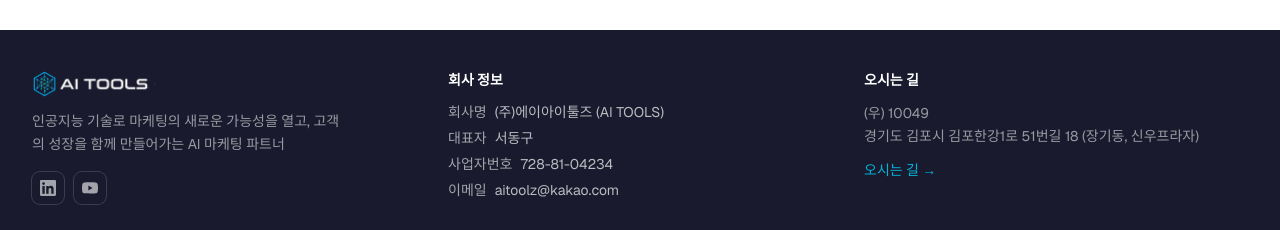
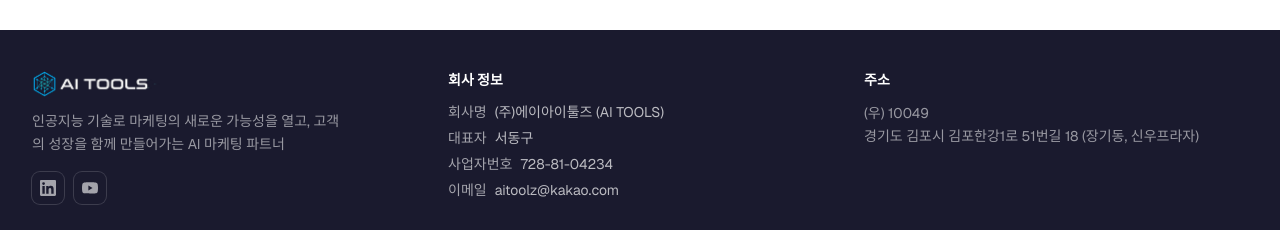
Before and after one commit to BuffSo/aitools, a Next.js app: page / in a window 1280 px wide. Shown: the part 3762-3992 px from the top of the page. Built offline with nearby package versions, Linux system fonts and the light colour scheme.

Commit message:
fix: remove 오시는 길 link from footer
- drop the /contact "오시는 길 →" link (no map/directions feature planned)
- rename the footer address section header 오시는 길 → 주소 (keep address)

```diff
--- a/components/layout/footer.tsx
+++ b/components/layout/footer.tsx
@@ -74,21 +74,14 @@ export function Footer() {
             </dl>
           </div>
 
-          {/* 오시는 길 */}
+          {/* 주소 */}
           <div>
-            <h2 className="text-sm font-semibold text-white">오시는 길</h2>
+            <h2 className="text-sm font-semibold text-white">주소</h2>
             <address className="mt-3 text-sm not-italic leading-relaxed text-white/55">
               (우) {COMPANY.zip}
               <br />
               {COMPANY.address}
             </address>
-            <Link
-              href="/contact"
-              prefetch={false}
-              className="mt-3 inline-block text-sm font-medium text-brand-glow transition-colors hover:text-white"
-            >
-              오시는 길 →
-            </Link>
           </div>
         </div>
 
```
